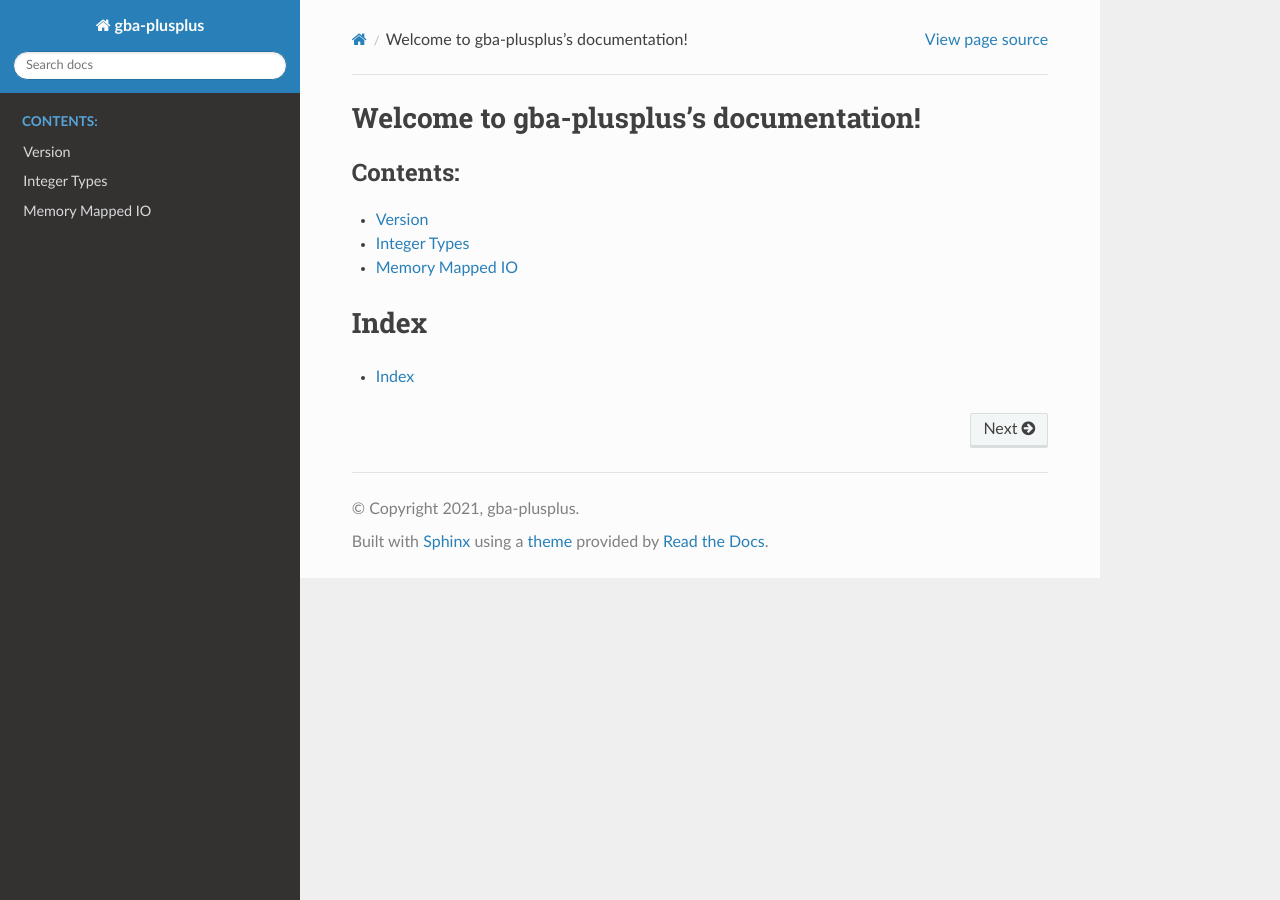
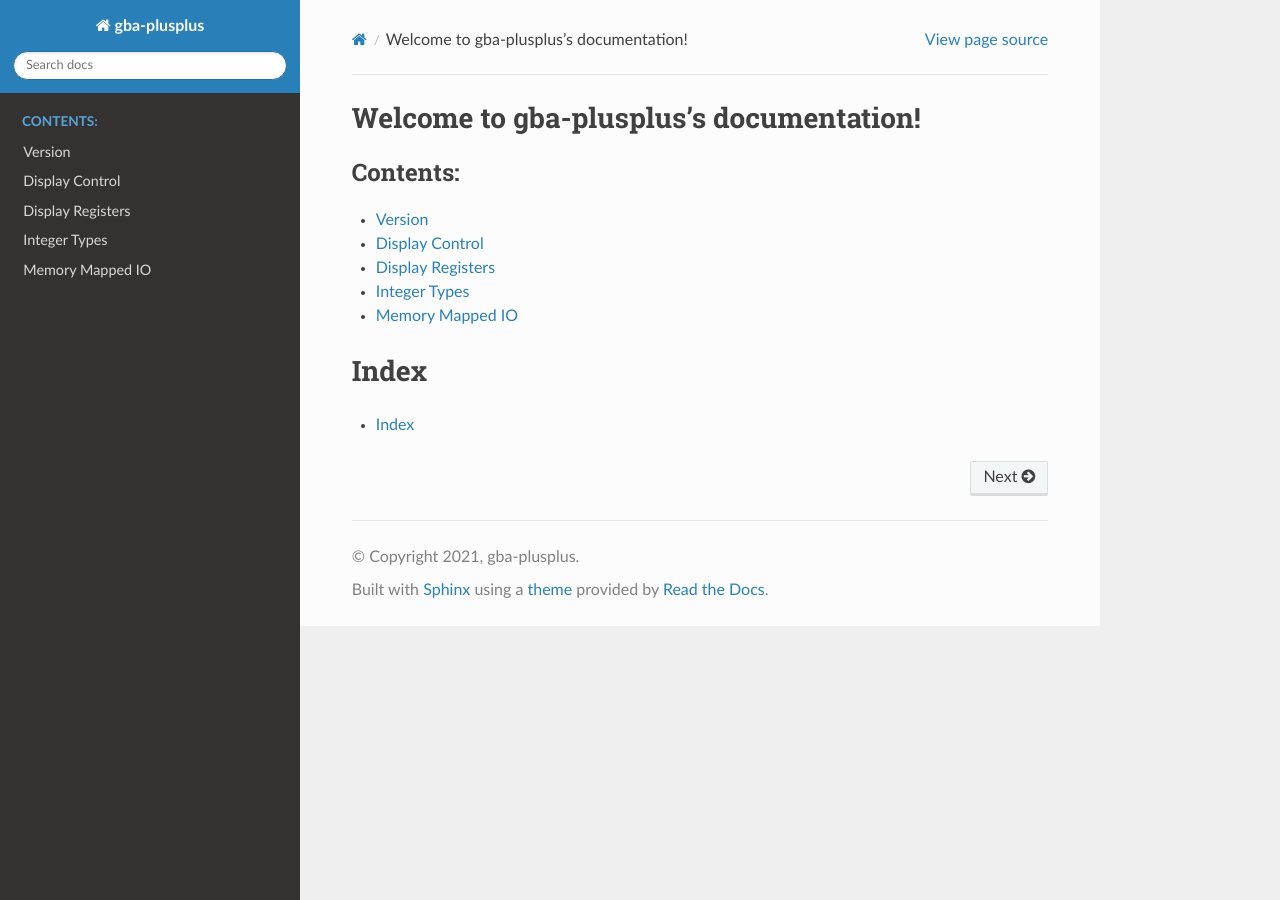
Before and after one commit to felixjones/gba-plusplus, a Sphinx documentation site: the page built from docs/index.rst, in a window 1280 px wide. Built offline with Sphinx 7.4.7 and the Read the Docs theme 2.0.0, drawn with Linux system fonts in a browser that asks for light colours.

Commit message:
Added docs badge. Documented a few more things. Added transform and generate functions for memory mapped registers.

```diff
--- /dev/null
+++ b/docs/gba/display/display_control.rst
@@ -0,0 +1,5 @@
+Display Control
+===============
+
+.. doxygenfile:: gba/display/display_control.hpp
+   :project: gba-plusplus
--- /dev/null
+++ b/docs/gba/registers/display.rst
@@ -0,0 +1,5 @@
+Display Registers
+=================
+
+.. doxygenfile:: gba/registers/display.hpp
+   :project: gba-plusplus
--- a/docs/index.rst
+++ b/docs/index.rst
@@ -12,6 +12,8 @@ Welcome to gba-plusplus's documentation!
    :glob:
 
    gba/gba
+   gba/display/*
+   gba/registers/*
    gba/types/*
 
 Index
```
Also changed, not shown: README.md (+2 -0 lines), 3 other files.
